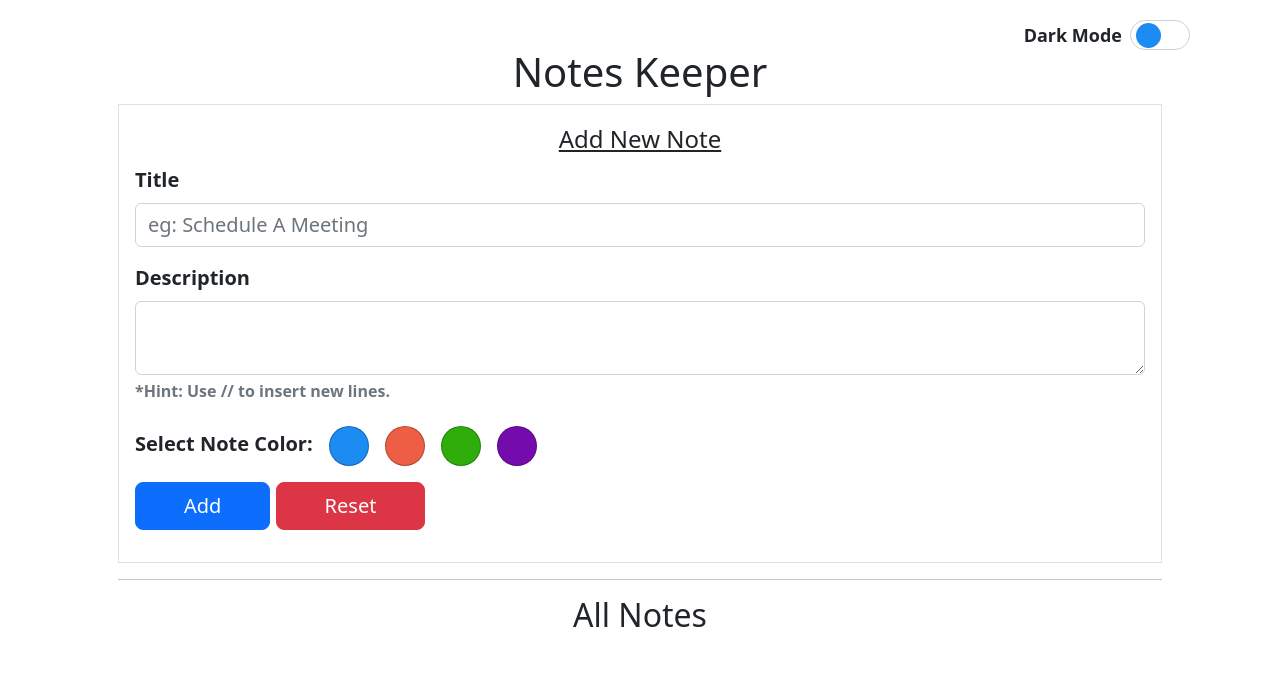
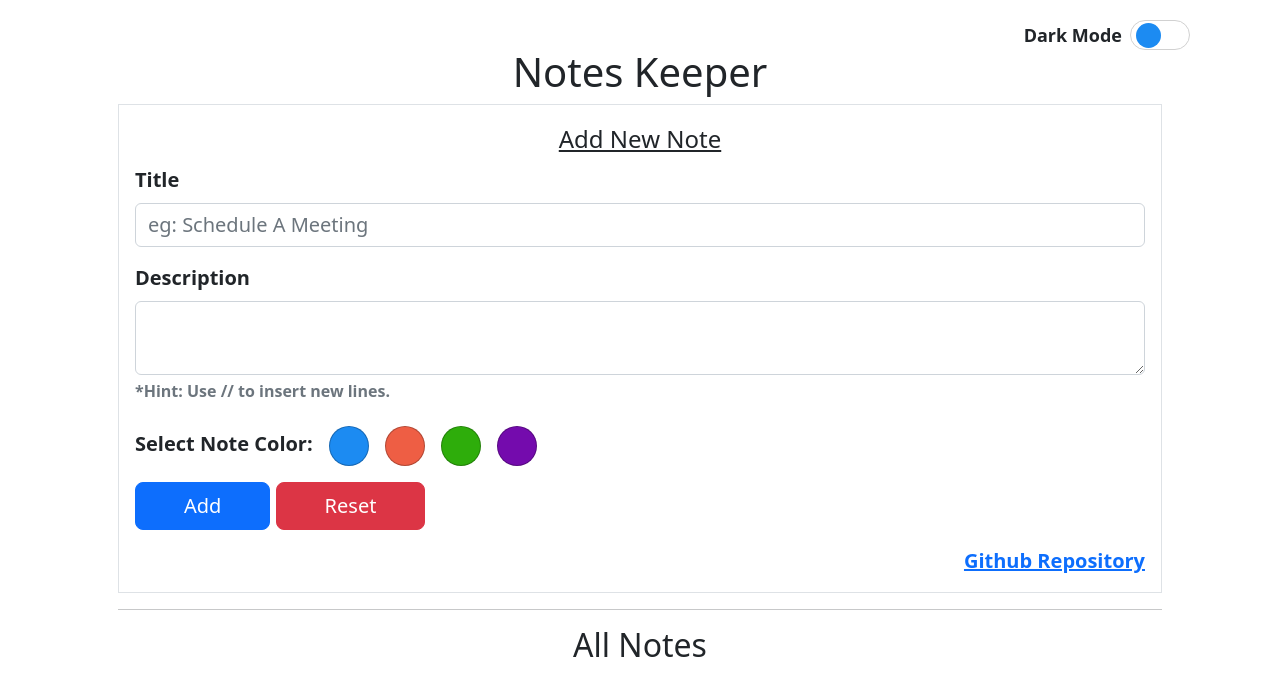
Before and after one commit to OthmaneNissoukin/notes-keeper, a plain HTML site: page index.html in a window 1280 px wide. Drawn offline with nearby package versions, Linux system fonts and the light colour scheme.

Commit message:
First Upload

```diff
--- a/index.html
+++ b/index.html
@@ -53,7 +53,7 @@
                     <input type="reset" class="btn btn-lg btn-danger px-5" value="Reset">
                 </div>
             </form>
-
+            <a class="d-block text-end fw-semibold fs-5" href="https://github.com/OthmaneNissoukin/notes-keeper" >Github Repository</a>
         </fieldset>
 
         <!-- Notes Container -->
```
Also changed, not shown: 1 other file.
